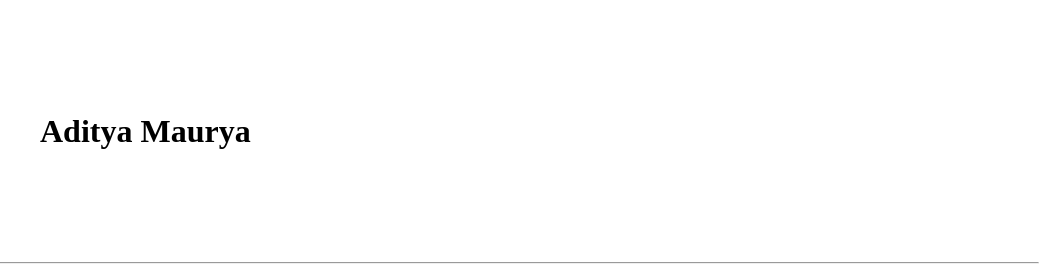
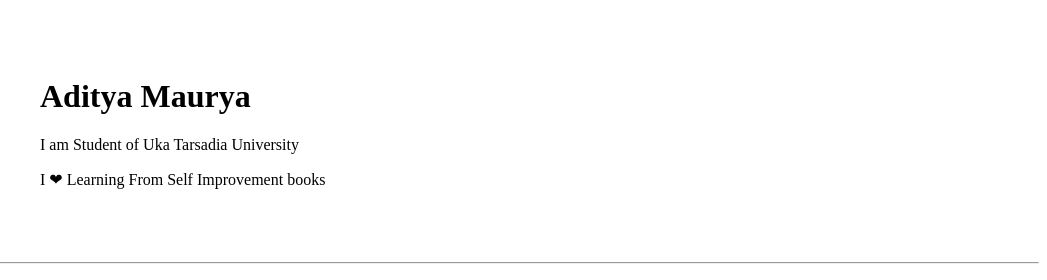
Before and after one commit to itzadit/noo, a plain HTML site: page index.html in a window 1280 px wide. Shown: the top 280 px of the page, 233-1280 px from the left. Drawn offline with Linux system fonts and the light colour scheme.

Commit message:
i have added college and books details
college name, books type

```diff
--- a/index.html
+++ b/index.html
@@ -11,7 +11,10 @@
             <td>
 
             </td>
-            <td> <h1>Aditya Maurya</h1></td>
+            <td> <h1>Aditya Maurya</h1>
+                <p> I am Student of Uka Tarsadia University </p>
+                <p> I ❤ Learning From Self Improvement books </p>
+            </td>
         </tr>
     </table >
     <hr><h3> Aditya Personal Profile </h3>
```
